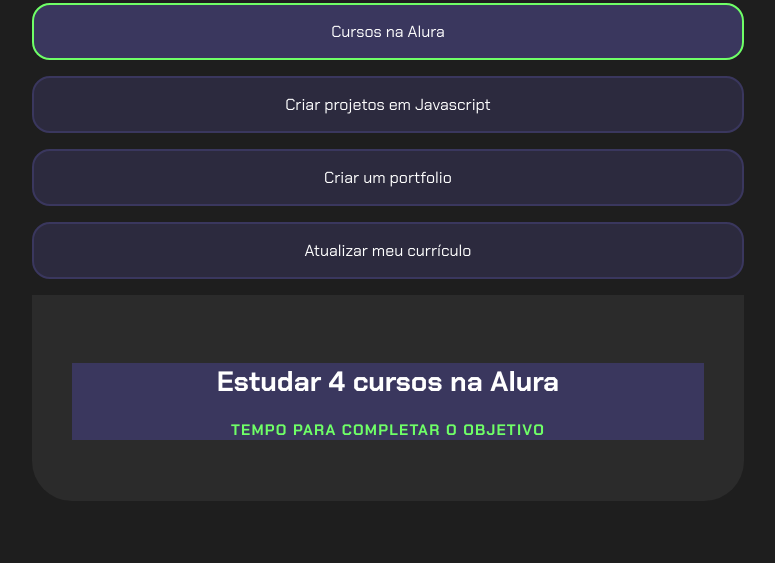
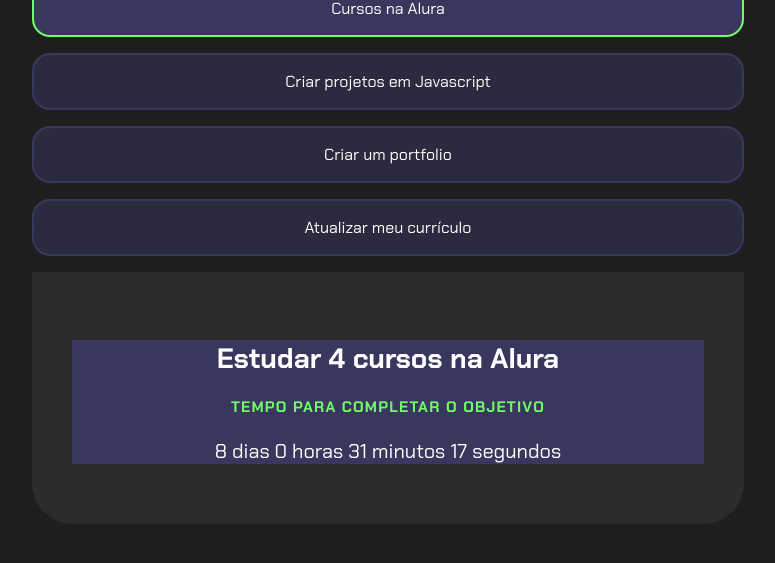
Before and after one commit to felipenievola/aula-01, a website: page index.html in a window 1280 px wide. Both pictures are taken after a click on the button "Cursos na Alura". Shown: the part 201-764 px from the top of the page, without its empty margins (252-1027 px from the left). Drawn offline with Linux system fonts and the light colour scheme.

Commit message:
feat: adicionar contadores dinâmicos

```diff
--- a/index.html
+++ b/index.html
@@ -27,6 +27,7 @@
             <h4 class="aba-conteudo-titulo-secundario">
               Tempo para completar o objetivo
             </h4>
+            <p class="contador"></p>
           </div>
           <div class="aba-conteudo">
             <h3 class="aba-conteudo-titulo-principal">
@@ -35,6 +36,7 @@
             <h4 class="aba-conteudo-titulo-secundario">
               Tempo para completar o objetivo
             </h4>
+            <p class="contador"></p>
           </div>
           <div class="aba-conteudo">
             <h3 class="aba-conteudo-titulo-principal">
@@ -43,6 +45,7 @@
             <h4 class="aba-conteudo-titulo-secundario">
               Tempo para completar o objetivo
             </h4>
+            <p class="contador"></p>
           </div>
           <div class="aba-conteudo">
             <h3 class="aba-conteudo-titulo-principal">
@@ -51,6 +54,7 @@
             <h4 class="aba-conteudo-titulo-secundario">
               Tempo para completar o objetivo
             </h4>
+            <p class="contador"></p>
           </div>
         </div>
       </div>
--- a/main.js
+++ b/main.js
@@ -1,6 +1,48 @@
 window.addEventListener("DOMContentLoaded", () => {
   const botoes = Array.from(document.querySelectorAll(".botao"));
   const abas = Array.from(document.querySelectorAll(".aba-conteudo"));
+  const contadores = document.querySelectorAll(".contador");
+
+  function aleatorio(minimo, maximo) {
+    return Math.floor(Math.random() * (maximo - minimo + 1)) + minimo;
+  }
+
+  const hoje = new Date();
+  const anoAtual = hoje.getFullYear();
+  const mesAtual = hoje.getMonth();
+  const diaAtual = hoje.getDate();
+
+  const tempoObjetivo1 = new Date(anoAtual, mesAtual, diaAtual + aleatorio(8, 15), 15, 37, 7);
+  const tempoObjetivo2 = new Date(anoAtual, mesAtual, diaAtual + aleatorio(16, 25), 18, 45, 12);
+  const tempoObjetivo3 = new Date(anoAtual, mesAtual, diaAtual + aleatorio(26, 35), 20, 10, 30);
+  const tempoObjetivo4 = new Date(anoAtual, mesAtual, diaAtual + aleatorio(36, 45), 8, 5, 0);
+  const tempos = [tempoObjetivo1, tempoObjetivo2, tempoObjetivo3, tempoObjetivo4];
+
+  function calculaTempo(tempoObjetivo) {
+    let tempoAtual = new Date();
+    let tempoFinal = tempoObjetivo.getTime() - tempoAtual.getTime();
+
+    if (tempoFinal <= 0) {
+      return "Objetivo concluído!";
+    }
+
+    let segundos = Math.floor(tempoFinal / 1000);
+    let minutos = Math.floor(segundos / 60);
+    let horas = Math.floor(minutos / 60);
+    let dias = Math.floor(horas / 24);
+
+    segundos %= 60;
+    minutos %= 60;
+    horas %= 24;
+
+    return `${dias} dias ${horas} horas ${minutos} minutos ${segundos} segundos`;
+  }
+
+  function atualizaContadores() {
+    contadores.forEach((contador, indice) => {
+      contador.textContent = calculaTempo(tempos[indice]);
+    });
+  }
 
   function mostrarAba(indice) {
     botoes.forEach((botao, posicao) => {
@@ -16,5 +58,7 @@ window.addEventListener("DOMContentLoaded", () => {
     botao.addEventListener("click", () => mostrarAba(indice));
   });
 
+  atualizaContadores();
+  setInterval(atualizaContadores, 1000);
   mostrarAba(-1);
 });
--- a/style.css
+++ b/style.css
@@ -120,6 +120,13 @@ body {
   letter-spacing: 0.08em;
 }
 
+.contador {
+  margin-top: 0.5rem;
+  color: var(--branco);
+  font-size: 20px;
+  text-align: center;
+}
+
 @media screen and (min-width: 768px) {
   .botoes {
     flex-direction: column;
```
